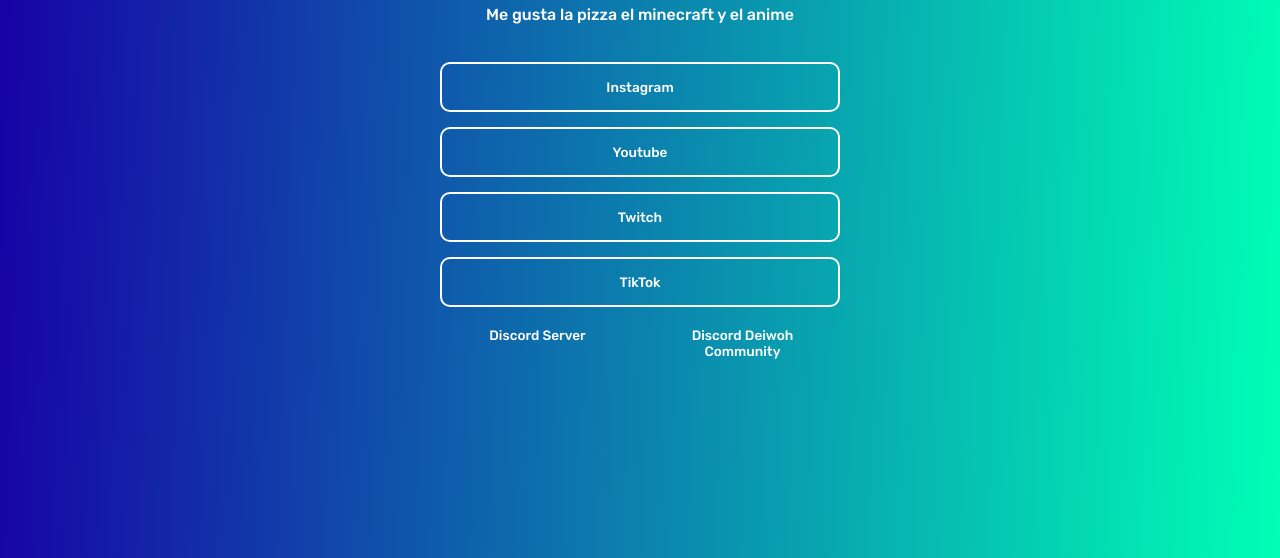
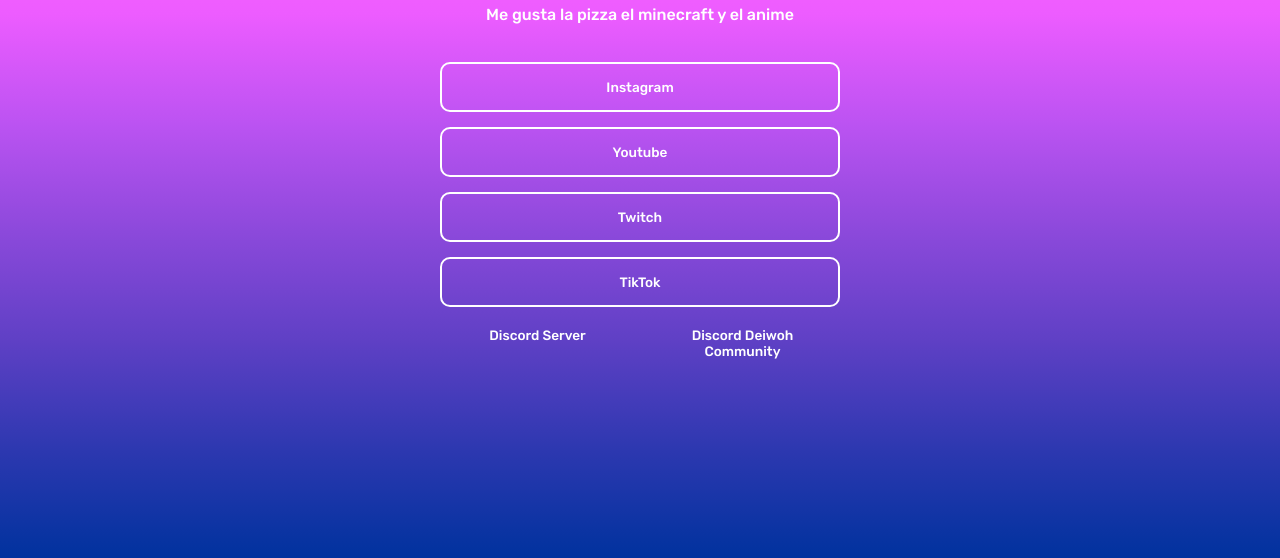
Before and after one commit to catown-boop/CatOwn, a plain HTML site: page oldindex.html in a window 1280 px wide. Shown: the part 313-871 px from the top of the page. Drawn offline with Linux system fonts and the light colour scheme.

Commit message:
Update oldindex.html

```diff
--- a/oldindex.html
+++ b/oldindex.html
@@ -13,7 +13,7 @@
     <link rel="preconnect" href="https://fonts.gstatic.com" crossorigin>
     <link href="https://fonts.googleapis.com/css2?family=Rubik:wght@500&display=swap" rel="stylesheet">
     <!-- Stylesheet -->
-    <link rel="stylesheet" href="./style/style.css">
+    <link rel="stylesheet" href="./style/oldstyle.css">
 </head>
 
 <body>
```
